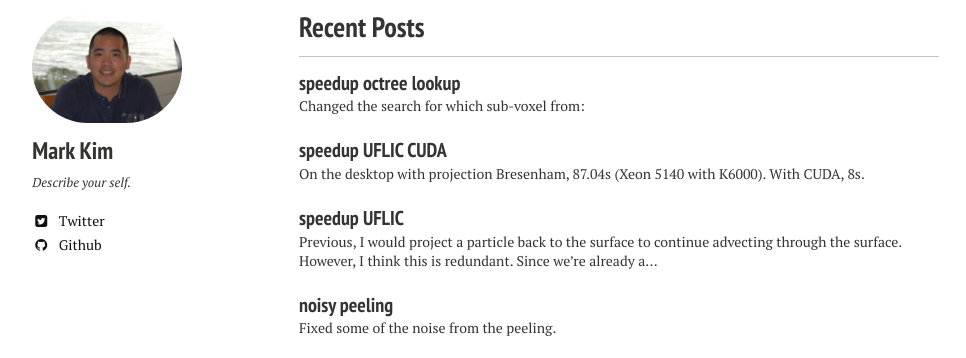
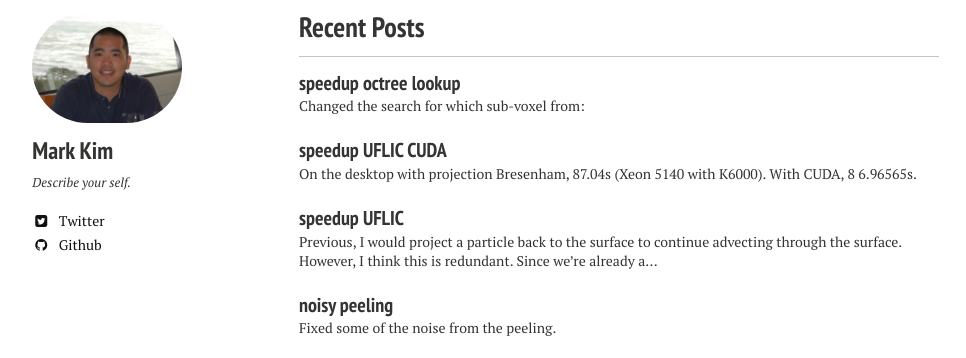
Before and after one commit to merelyMark/merelyMark.github.io, a Jekyll site: the page built from index.md, in a window 1280 px wide. Shown: the part 1069-1427 px from the top of the page, without its empty margins (21-987 px from the left). Built offline with Jekyll 4.4.1, drawn with Linux system fonts in a browser that asks for light colours; nearby versions of some CDN libraries.

Commit message:
New timing.

```diff
--- a/_posts/2015-09-30-uflic-cpm-getIdx-speedup-part3.md
+++ b/_posts/2015-09-30-uflic-cpm-getIdx-speedup-part3.md
@@ -6,7 +6,7 @@ modified:
 date:   2015-09-30 12:00
 tags: []
 ---
-On the desktop with projection Bresenham, 87.04s (Xeon 5140 with K6000). With CUDA, 8s.
+On the desktop with projection Bresenham, 87.04s (Xeon 5140 with K6000). With CUDA, <del>8</del> 6.96565s.
 
 ![edelta, 4096 projection, CUDA](/images/2015-09-30/edelta-4096-projection-bresenham-cuda.png)
 
```
